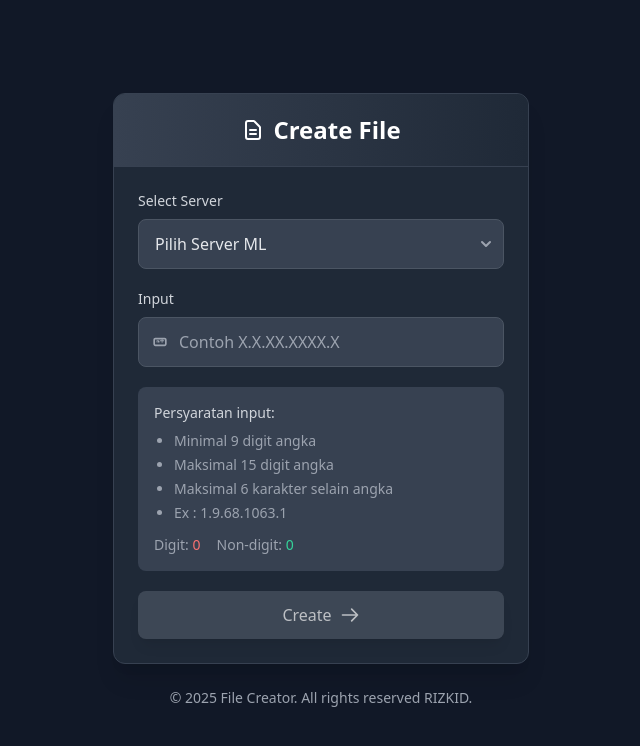
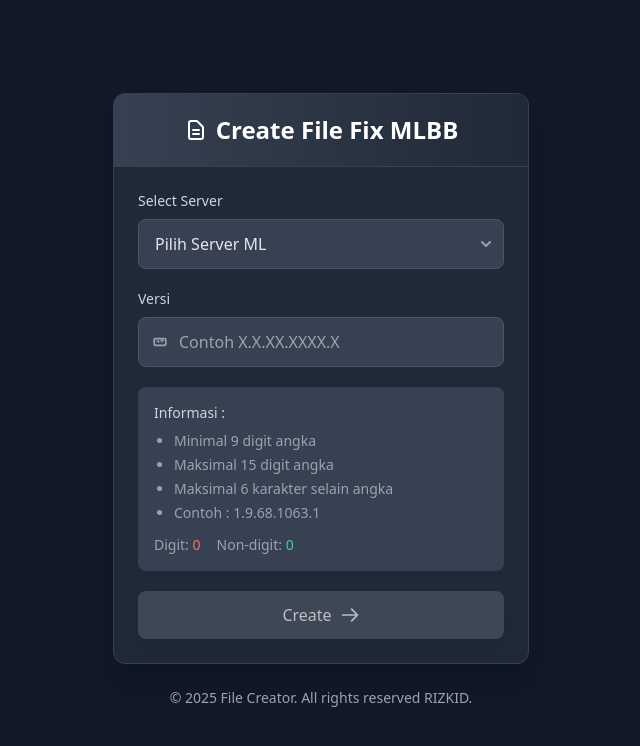
Before and after one commit to rizkidxyz/api-php, a PHP site: page / in a window 1280 px wide. Shown: the top 746 px of the page, without its empty margins (319-959 px from the left). Run offline with PHP 8.4, Linux system fonts and the light colour scheme.

Commit message:
updt tipis

```diff
--- a/index.php
+++ b/index.php
@@ -170,7 +170,8 @@
 <head>
   <meta charset="UTF-8">
   <meta name="viewport" content="width=device-width, initial-scale=1.0">
-  <title>Create File</title>
+  <title>Create File Fix Download Data MLBB</title>
+  <link rel="icon" href="https://encrypted-tbn0.gstatic.com/images?q=tbn:ANd9GcSgAjxGWGTz91ArNNUqDEo9IWHhksukSFhQ8A&s">
   <link href="https://cdn.jsdelivr.net/npm/tailwindcss@2.2.19/dist/tailwind.min.css" rel="stylesheet">
   <script src="https://cdn.jsdelivr.net/npm/alpinejs@3.10.3/dist/cdn.min.js" defer></script>
   <style>
@@ -271,7 +272,7 @@
             <svg xmlns="http://www.w3.org/2000/svg" class="h-6 w-6 mr-2 text-sky-400" fill="none" viewBox="0 0 24 24" stroke="currentColor">
               <path stroke-linecap="round" stroke-linejoin="round" stroke-width="2" d="M9 12h6m-6 4h6m2 5H7a2 2 0 01-2-2V5a2 2 0 012-2h5.586a1 1 0 01.707.293l5.414 5.414a1 1 0 01.293.707V19a2 2 0 01-2 2z" />
             </svg>
-            Create File
+            Create File Fix MLBB
           </h1>
         </div>
 
@@ -302,7 +303,7 @@
 
           <!-- Input Field -->
           <div>
-            <label for="input" class="block text-sm font-medium text-gray-300 mb-2">Input</label>
+            <label for="input" class="block text-sm font-medium text-gray-300 mb-2">Versi</label>
             <div class="relative rounded-lg">
               <div class="absolute inset-y-0 left-0 pl-3 flex items-center pointer-events-none">
                 <!-- Number SVG from svgrepo -->
@@ -342,12 +343,12 @@
 
           <!-- Requirements Info -->
           <div class="bg-gray-700 rounded-lg p-4 text-sm">
-            <p class="text-gray-300 mb-2 font-medium">Persyaratan input:</p>
+            <p class="text-gray-300 mb-2 font-medium">Informasi :</p>
             <ul class="space-y-1 text-gray-400 pl-5 list-disc">
               <li>Minimal 9 digit angka</li>
               <li>Maksimal 15 digit angka</li>
               <li>Maksimal 6 karakter selain angka</li>
-              <li>Ex : 1.9.68.1063.1</li>
+              <li>Contoh : 1.9.68.1063.1</li>
             </ul>
             <div class="mt-3 flex gap-4">
               <div>
@@ -379,7 +380,7 @@
     <?php endif; ?>
 
     <!-- Footer -->
-    <div class="text-center mt-6 text-gray-400 text-sm">
+    <div onclick="window.location='https://youtube.com/@rizkid'" class="text-center mt-6 text-gray-400 text-sm">
       &copy; <?php echo date('Y'); ?> File Creator. All rights reserved RIZKID.
     </div>
   </div>
```
